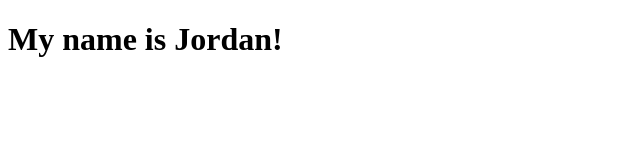
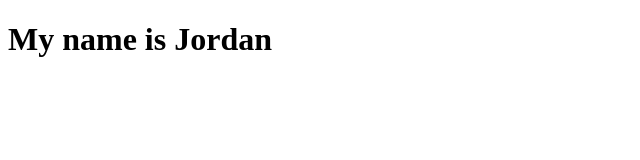
Before and after one commit to jordanhindman/WonderStox, a plain HTML site: page index.html in a window 1280 px wide. Shown: the full height of the page, 0-640 px from the left. Drawn offline with Linux system fonts and the light colour scheme.

Commit message:
changed ! mark

```diff
--- a/index.html
+++ b/index.html
@@ -7,6 +7,6 @@
     <title>Document</title>
 </head>
 <body>
-    <h1>My name is Jordan!</h1>
+    <h1>My name is Jordan</h1>
 </body>
 </html>
```
